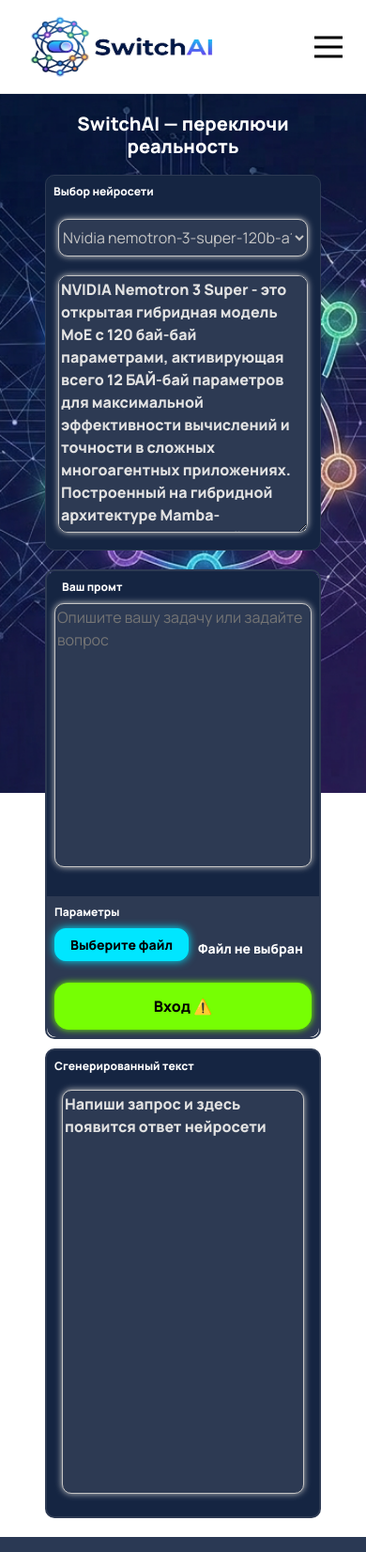
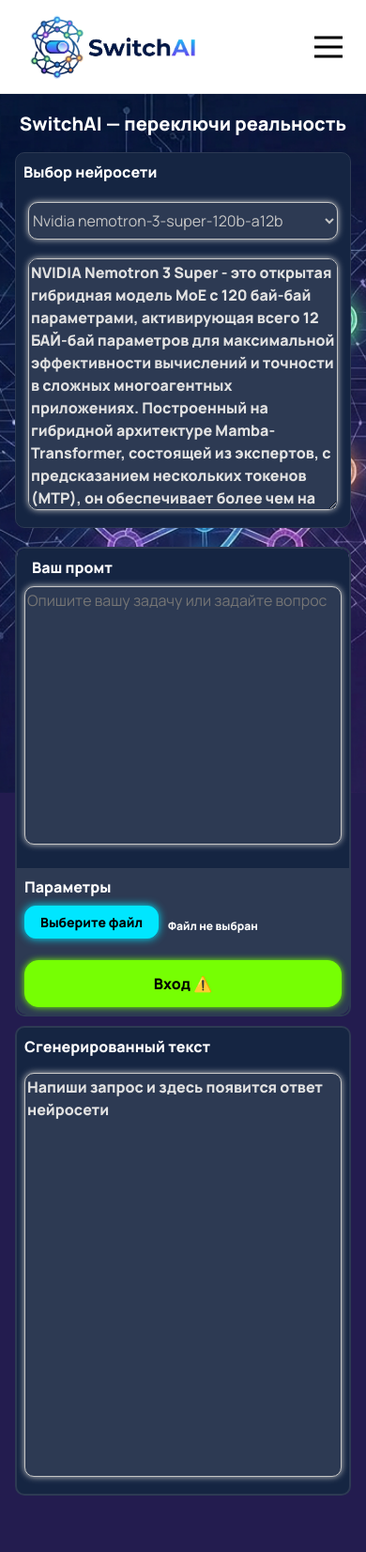
Before and after one commit to vladisupov/SwitchAI, a Flask app: template templates/neuro.html in a window 390 px wide. Shown: the whole page at 94% size. Run offline with Flask 3, Linux system fonts and the light colour scheme; the template is opened without the code that fills it, so the values that code supplies are empty; some libraries are stand-ins or nearby versions.

Commit message:
адаптация под ios

```diff
--- a/templates/base.html
+++ b/templates/base.html
@@ -9,6 +9,7 @@
     <link rel="stylesheet" type="text/css" href="/static/css/style.css"/>
     <link rel="stylesheet" href="https://fonts.googleapis.com/css2?family=Material+Symbols+Outlined:opsz,wght,FILL,GRAD@20..48,100..700,0..1,-50..200" />
     <link rel="icon" href="/static/img/icons/favicon.ico" type="image/x-icon">
+
 
       <!-- Apple iOS -->
     <link rel="apple-touch-icon" href="/static/img/icons/icon%20180x180.png" sizes="180x180">
@@ -46,7 +47,7 @@
         justify-content: space-between;
     }
     .navbar-brand img {
-        width: 225px;
+        width: 218px;
         height: 84px;
         display: block;
     }
@@ -204,8 +205,8 @@
             z-index: 10;
         }
         .navbar-brand img {
-            width: 200px;
-            height: 67px;
+            width: 181px;
+            height: 70px;
             display: block;
         }
         .btn-nav:focus{
--- a/templates/neuro.html
+++ b/templates/neuro.html
@@ -73,16 +73,41 @@
             transform: rotate(180deg);
         }
     } */
-    .background-img{
-        background: url(/static/img/background_neuro.png) no-repeat;   /* Задний фон */
-        background-size: cover;
-        background-position: center;
-        background-attachment: fixed;
+    html {
+        /* Этот цвет заменит белую полосу, если она попытается появиться */
+        background-color: #231c4f !important;
+        height: 100%;
+    }
+
+    body {
+        margin: 0;
+        padding: 0;
+        min-height: 100%;
+        background: transparent !important;
+        overflow-x: hidden;
+    }
+    body::before {
+        content: "";
+        position: fixed; /* Зафиксирован на экране */
+        top: 0;
+        left: 0;
         width: 100%;
         height: 100%;
+        z-index: -10;
+        background: url(/static/img/background_neuro.png) no-repeat center center;
+        background-size: cover;
+        /* Улучшение производительности Safari */
+        transform: translateZ(0);
+        -webkit-transform: translateZ(0);
+    }
+
+    .background-img {
+        background: transparent !important;
+        min-height: 100vh;
         display: flex;
+        flex-direction: column;
     }
-    @supports not (background-attachment: fixed){
+    /* @supports not (background-attachment: fixed){
         .background-img{
             background-attachment: scroll;
             transform: translateZ(0);
@@ -96,7 +121,7 @@
             right: 0;
             bottom: 0;
             z-index: -2;
-            background: url(/static/img/background_neuro.png) no-repeat;   /* Задний фон */
+            background: url(/static/img/background_neuro.png) no-repeat;
             background-size: cover;
             background-position: center;
         }
@@ -108,18 +133,18 @@
             width: 100%;
             height: 100%;
             z-index: -1;
-            position: relative;
         }
-    }
-    .neuro-part{                                                    /* Главная часть (div для всего конетнта на странице) */
+    } */
+    .neuro-part {
         color: white;
         font-weight: 800;
         display: flex;
         flex-direction: column;
         margin: 20px 3rem;
-        width: 100%;
-        z-index: 1;
+        width: calc(100% - 6rem);
         position: relative;
+        /* Добавим отступ снизу, чтобы контент не прилипал к краю */
+        padding-bottom: 50px;
     }
     .neuro-part h1{
         width: 100%;
@@ -357,13 +382,37 @@
         font-weight: bold;
     }
     @media (max-width: 800px){                                          /* Стили для экрана <= 800px */
-        .neuro-part{                                                    /* Главная часть (div для всего конетнта на странице) */
-            color: white;
-            font-weight: 800;
+        /* .background-img {
+            position: relative;
+            width: 100%;
+            min-height: 100vh;
+            background: none !important;
             display: flex;
             flex-direction: column;
-            margin: 20px 3rem;
-            width: 100%;
+        } */
+        body::before {
+            /* Меняем картинку на мобильную */
+            background-image: url(/static/img/background_neuro_mobile.png);
+        }
+        .response-div{
+            height: 300px;
+            padding: 0.5rem 0.5rem;
+        }
+        .background-img::after {
+            content: '';
+            position: fixed;
+            top: 0;
+            left: 0;
+            right: 0;
+            bottom: 0;
+            z-index: -1;
+            pointer-events: none;
+        }
+        .neuro-part {
+            margin: 20px 1rem !important;
+            width: calc(100% - 2rem) !important;
+            box-sizing: border-box;
+            padding-bottom: 40px; /* Отступ в самом низу, чтобы не было полос */
         }
         .params-div p{
             font-size: 1rem;
@@ -469,15 +518,21 @@
     }
     @media (max-width: 600px){                                                  /* стили для телефонов(экран <= 600px) */
         .background-img {
-            position: relative;
-            width: 100%;
-            height: 100%;
+            background: none !important; /* Отключаем фон у основного контейнера */
             min-height: 100vh;
-            display: flex;
-            background: none;
+            /* Для Safari ios */
+            min-height: 100dvh;
         }
-
-        /* Фиксированный фон через псевдоэлемент */
+        neuro-part h1 {
+            font-size: 1.2rem;
+        }
+        .generated-text{
+            padding: 0.5rem 0.5rem;
+        }
+        .generate-btn, .login-to-generate-btn {
+            width: 100% !important;
+        }
+        /* Создаем фиксированную подложку, которая не двигается при скролле */
         .background-img::before {
             content: '';
             position: fixed;
@@ -487,23 +542,24 @@
             bottom: 0;
             width: 100%;
             height: 100%;
-            z-index: -2;
-            background: url(/static/img/background_neuro_mobile.png) no-repeat center;
+            z-index: -1;
+            background: url(/static/img/background_neuro_mobile.png) no-repeat center center;
             background-size: cover;
-            pointer-events: none;
+            /* Важно для Safari: предотвращает перерисовку */
+            transform: translateZ(0);
+            -webkit-transform: translateZ(0);
         }
-        .background-img::after {
+
+        /* .background-img::after {
             content: '';
             position: fixed;
             top: 0;
             left: 0;
             right: 0;
             bottom: 0;
-            width: 100%;
-            height: 100%;
             z-index: -1;
             pointer-events: none;
-        }
+        } */
 
         .neuro-part {
             position: relative;
@@ -512,8 +568,8 @@
             font-weight: 800;
             display: flex;
             flex-direction: column;
-            margin: 20px 3rem;
-            width: 100%;
+            margin: 20px 1rem;
+            width: calc(100% - 2rem);
         }
         .neuro-part h1{
             font-size: 20px;
@@ -539,7 +595,7 @@
             border-radius: 10px 10px 0 0;
         }
         .prompt-div p{
-            font-size: 12px;
+            font-size: 1rem;
             font-weight: 800;
         }
         .prompt-area{
@@ -568,7 +624,7 @@
             border-radius: 0 0 10px 10px;
         }
         .params-div p{
-            font-size: 12px;
+            font-size: 1rem;
             font-weight: 800;
             margin-bottom: 0.5rem;
         }
@@ -623,7 +679,7 @@
         }
         .response-div p {
             margin: 0.5rem 0.5rem;
-            font-size: 12px;
+            font-size: 1rem;
             font-weight: 800;
         }
         .neuro-choice{                                                      /* Выбор нейросети */
@@ -640,7 +696,7 @@
         }
         .neuro-choice p{
             font-weight: 800;
-            font-size: 12px;
+            font-size: 1rem;
             margin-bottom: 10px;
             padding: 0;
         }
@@ -692,6 +748,11 @@
             color: #e5e3e3;
             background-color: #2d3a53;
         }
+        .file-name-text {
+            font-size: 12px;
+            word-break: break-all; /* Перенос длинных имен файлов */
+            white-space: normal;
+        }
     }
 </style>
 <div class="background-img">
@@ -739,7 +800,7 @@
                     <input type="file" id="fileInput" accept=".txt,.json,.csv" style="display: none;">
                 </div>
                 {% if not current_user.is_authenticated %}
-                    <a class="login-to-generate-btn" href="/login">Вход ⚠️</a>
+                    <a class="login-to-generate-btn" href="/login" style="text-decoration: none;">Вход ⚠️</a>
                 {% else %}
                     <button class="generate-btn" id="generate-btn">Сгенерировать</button>
                 {% endif %}
@@ -748,12 +809,33 @@
         <div class="response-div">
             <p>Сгенерированный текст</p>
             <div class="generated-text">
-                <textarea disabled class="generated-text-area" id="genereted-text-area" placeholder="Напиши запрос и здесь появится ответ нейросети"></textarea>
+                <textarea disabled class="generated-text-area" id="generated-text-area" placeholder="Напиши запрос и здесь появится ответ нейросети"></textarea>
             </div>
         </div>
     </div>
 </div>
 <script>
+    //Установка высоты картнки на заднем фоне, чтобы убрать пробелы на телефонах
+    // function setBackgroundSize() {
+    //     const bg = document.querySelector('.background-img');
+
+    //     if (bg) {
+
+    //         const correctHeight = Math.max(
+    //             document.body.scrollHeight,
+    //             window.innerHeight
+    //         );
+
+    //         bg.style.height = `${correctHeight}px`;
+    //         bg.style.width = '100%';
+
+    //         console.log('Background height set to:', correctHeight);
+    //     }
+    // }
+
+    // window.addEventListener('load', setBackgroundSize);
+    // window.addEventListener('resize', setBackgroundSize);
+    // window.addEventListener('orientationchange', setBackgroundSize);
     //Обновление описания модели в зависимости от выбранной модели
     UpdateTextarea();
     function UpdateTextarea(){
@@ -771,7 +853,7 @@
     //Отправление промпта и получение ответа от ии
     const generateBtn = document.getElementById("generate-btn");
     const promptArea = document.getElementById("prompt-area");
-    const requestArea = document.getElementById("genereted-text-area");
+    const requestArea = document.getElementById("generated-text-area");
     const model_list = document.getElementById("neuro-dropdown")
     const fileInput = document.getElementById("fileInput");
     const neuro_links = [
```
